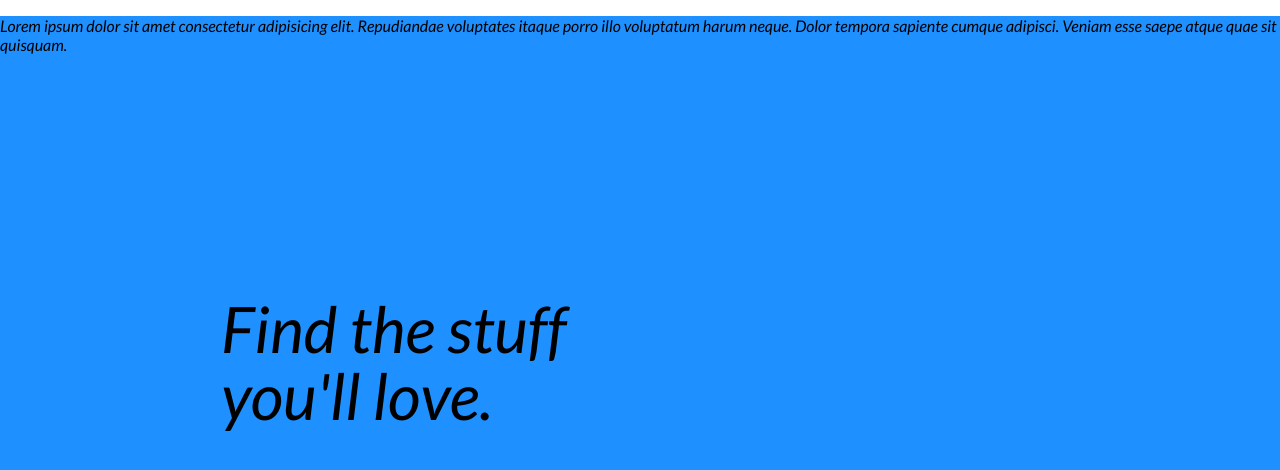
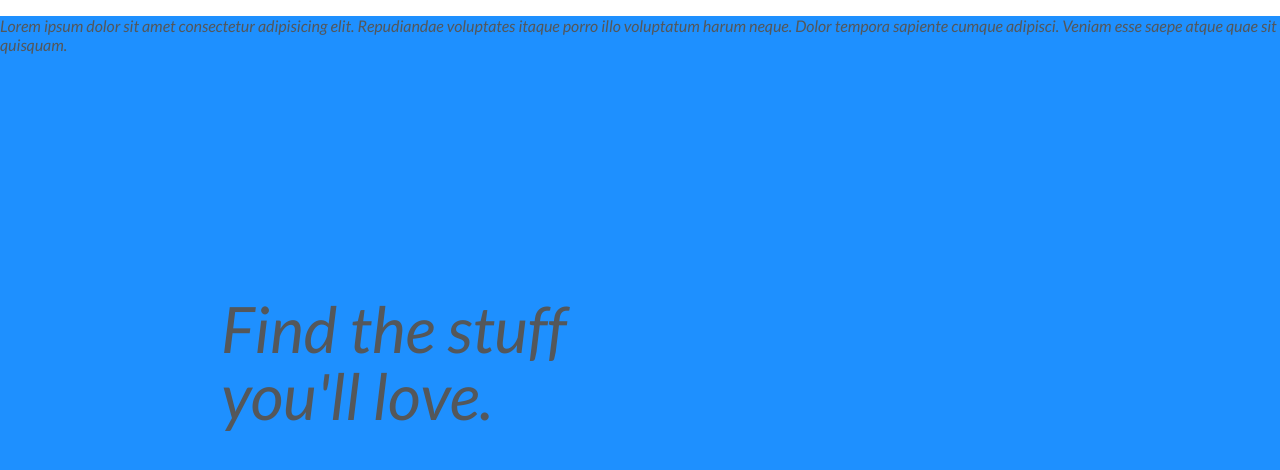
Before and after one commit to Djones917/splash_Page_2021, a plain HTML site: page index.html in a window 1280 px wide. Shown: the top 470 px of the page. Drawn offline with Linux system fonts and the light colour scheme.

Commit message:
added color

```diff
--- a/style.css
+++ b/style.css
@@ -8,6 +8,7 @@ body {
     margin: 0;
     overflow-x: hidden;
     font-family: 'Lato', sans-serif;
+    color: #54575a;
     background: linear-gradient(180deg, #ffffff, #f3f8f7, 49.91%, #fff9f5, 94.19%);
 }
 
```
